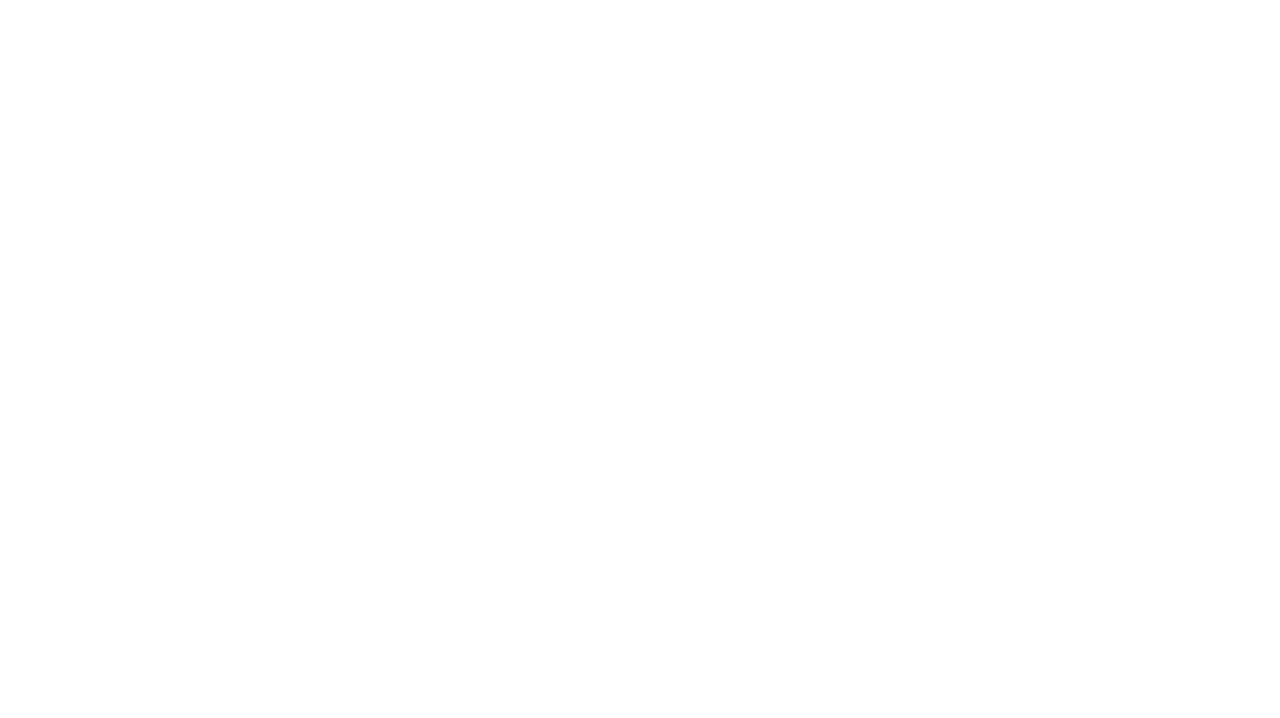
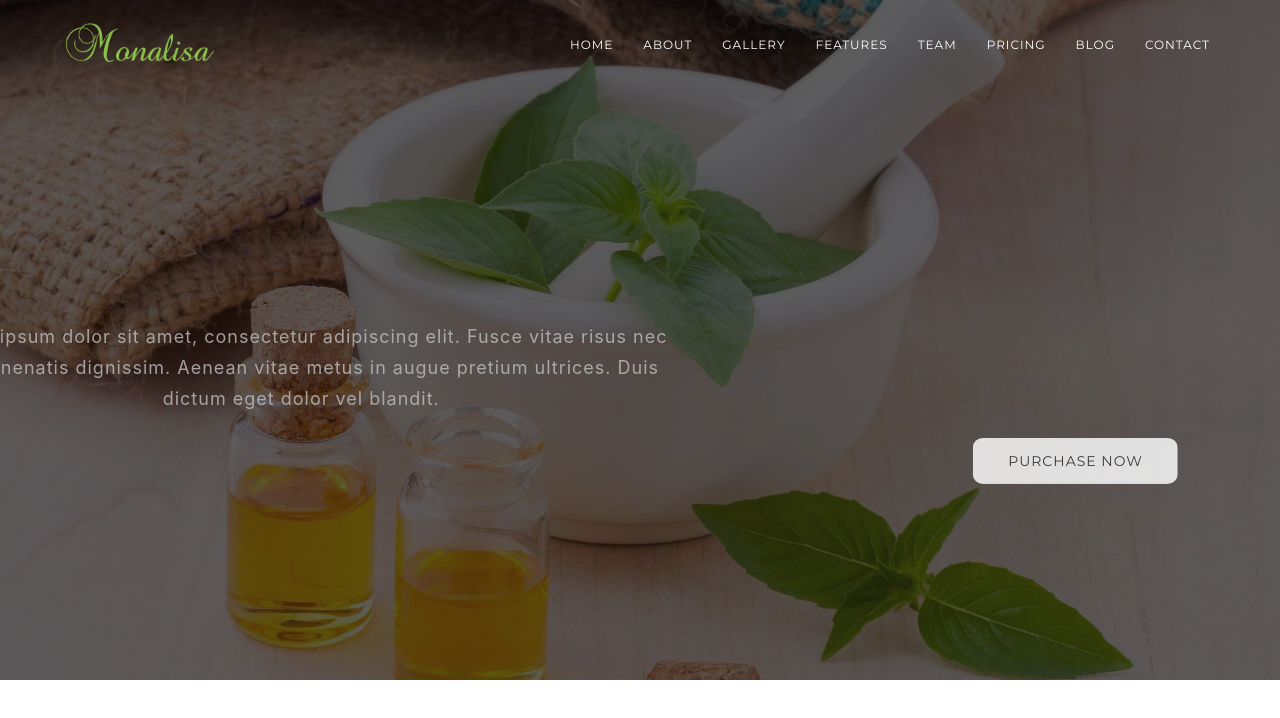
Before and after one commit to sumaiyaSultanaTarin/Monalisa_Updated-2, a React (Create React App) app: page /HomeTwo in a window 1280 px wide. Before the commit this address had no page. Shown: the top 718 px of the page. Built offline with nearby package versions, Linux system fonts and the light colour scheme.

Commit message:
light version start

```diff
--- a/src/App.js
+++ b/src/App.js
@@ -5,6 +5,8 @@ import HomeDefault from "./pages/HomeDefault";
 import HomeHtml5Video from "./pages/HomeHtml5Video";
 import HomeTextRotator from "./pages/HomeTextRotator";
 import HomeYoutube from "./pages/HomeYoutube";
+
+import HomeDefaultL from "./pages/light/HomeDefaultL";
 
 function App() {
   return (
@@ -19,7 +21,7 @@ function App() {
          <Route path="/HomeHtml5Video" element={<HomeHtml5Video />} />
         <Route path="/HomeYoutube " element={<HomeYoutube />} />
 
-        {/* <Route path="/HomeTwo" element={<HomeTwo />} /> */}
+        <Route path="/HomeTwo" element={<HomeDefaultL />} />
 
       </Routes>
     </BrowserRouter>
--- /dev/null
+++ b/src/pages/light/HomeDefaultL.jsx
@@ -0,0 +1,20 @@
+import  { useEffect } from 'react'
+import validation from "../../utils/scripts";
+import Preloader from "../../components/home/Preloader";
+import Navbar from "../../components/home/Navbar";
+import HomeSlider from "../../components/home/HomeSlider"
+
+
+export default function HomeDefaultL() {
+      useEffect(() => {
+        validation();
+      }, []);
+
+  return (
+    <div data-spy="scroll" data-offset="80">
+        <Preloader/>
+        <Navbar/>
+        <HomeSlider/>
+    </div>
+  )
+}
```
Also changed, not shown: src/pages/light/HomeDefault.jsx (deleted, +0 -9 lines).
